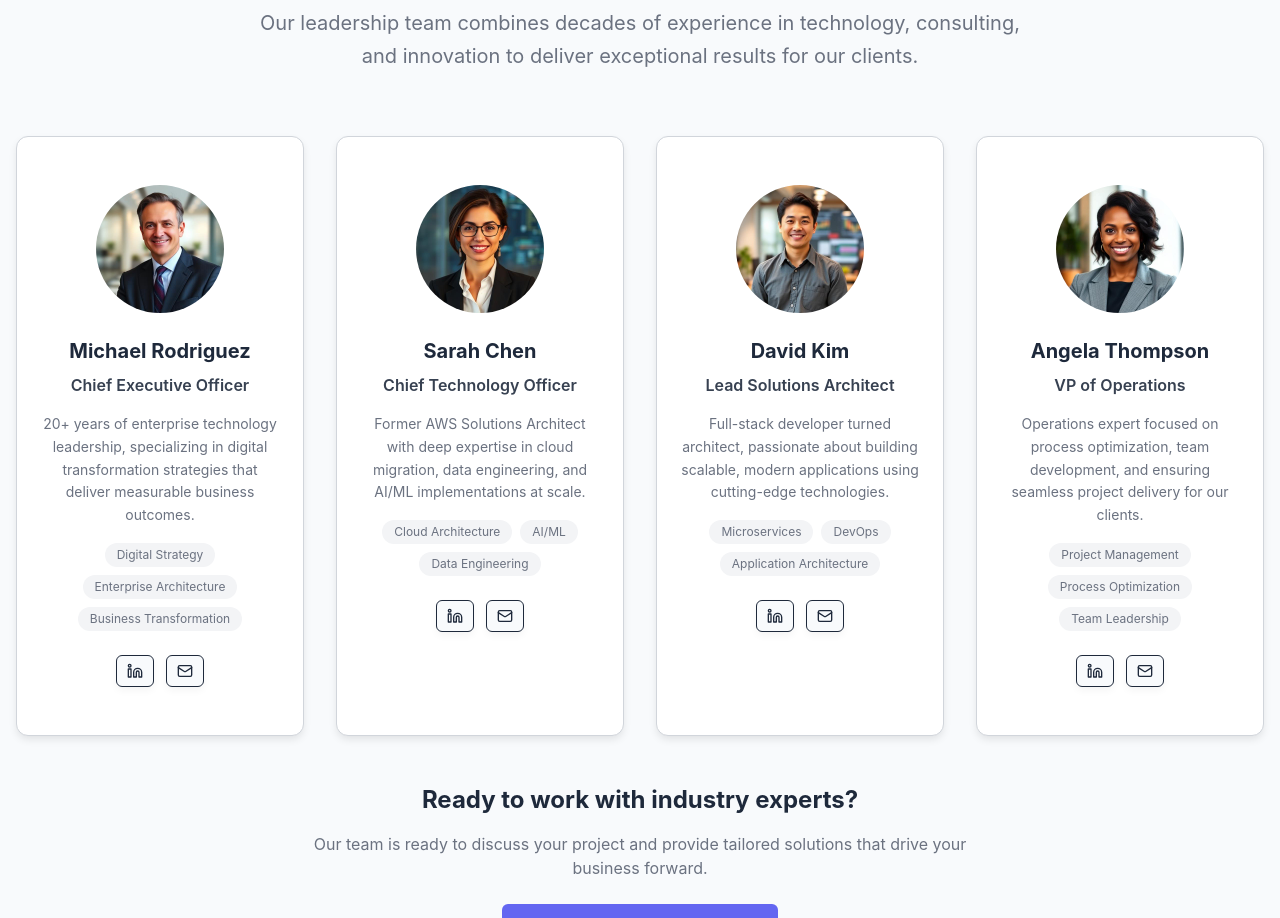
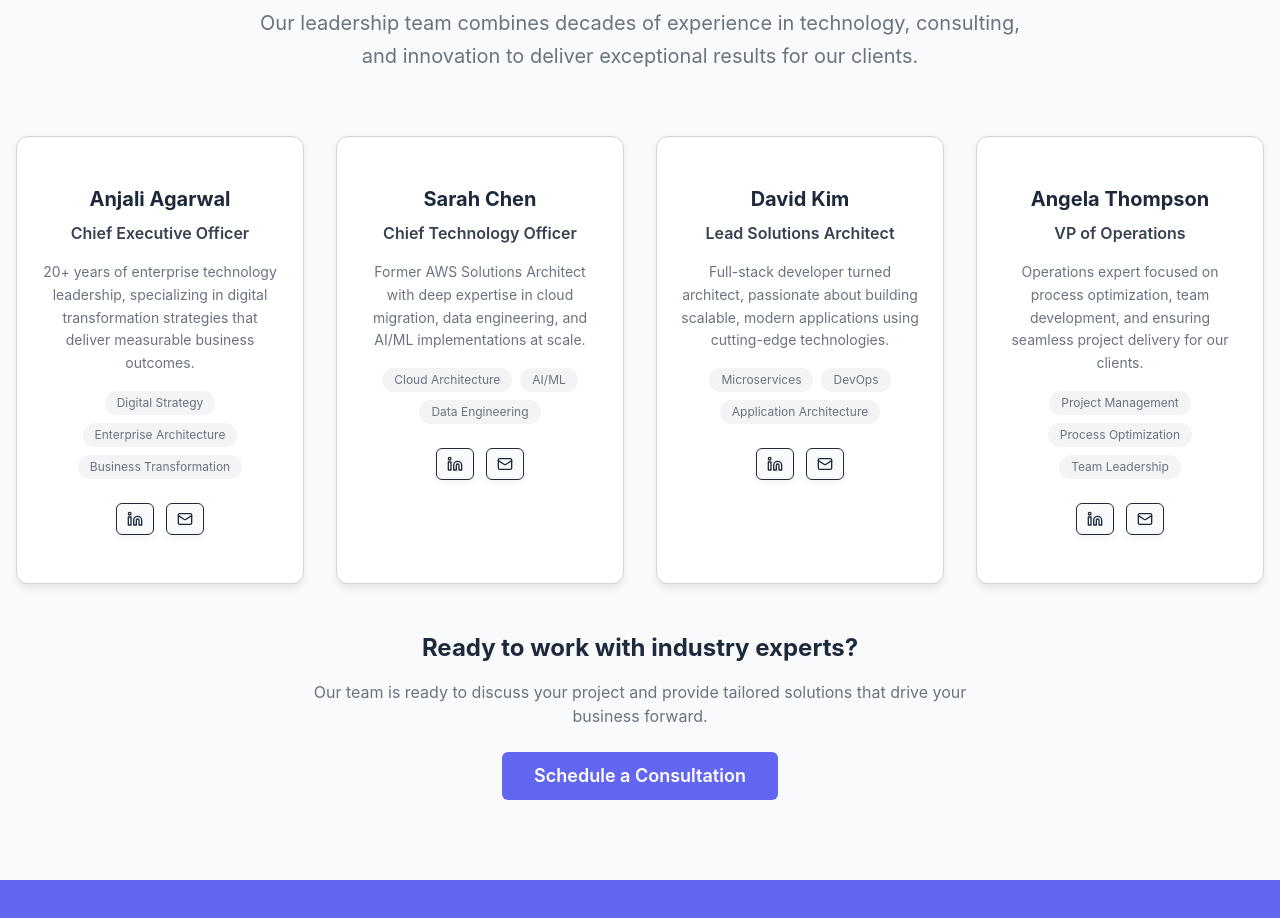
Before and after one commit to Pravin-Choudhary/adam-software, a Next.js app: page / in a window 1280 px wide. Shown: the part 2320-3238 px from the top of the page. Built offline with nearby package versions, Linux system fonts and the light colour scheme.

Commit message:
team section name edit

```diff
--- a/components/TeamSection.tsx
+++ b/components/TeamSection.tsx
@@ -11,7 +11,7 @@ import Link from "next/link";
 const TeamSection = () => {
   const teamMembers = [
     {
-      name: "Michael Rodriguez",
+      name: "Anjali Agarwal",
       role: "Chief Executive Officer",
       bio: "20+ years of enterprise technology leadership, specializing in digital transformation strategies that deliver measurable business outcomes.",
       image: ceoImage,
@@ -57,10 +57,10 @@ const TeamSection = () => {
         {/* Team Grid */}
         <div className="grid grid-cols-1 md:grid-cols-2 lg:grid-cols-4 gap-8 mb-12">
           {teamMembers.map((member, index) => (
-            <Card key={index} className="group hover:shadow-strong transition-all duration-300 hover:-translate-y-2 bg-card border-border">
+            <Card key={index} className="group hover:shadow-strong transition-all duration-300 hover:-translate-y-2 bg-card border-border flex items-end">
               <CardContent className="p-6 text-center">
                 {/* Profile Image */}
-                <div className="relative mb-6">
+                {/* <div className="relative mb-6">
                   <div className="w-32 h-32 mx-auto rounded-full overflow-hidden shadow-medium">
                     <Image
                       src={member.image}
@@ -68,7 +68,7 @@ const TeamSection = () => {
                       className="w-full h-full object-cover group-hover:scale-105 transition-transform duration-300"
                     />
                   </div>
-                </div>
+                </div> */}
 
                 {/* Member Info */}
                 <h3 className="text-xl font-bold text-foreground mb-2">
```
